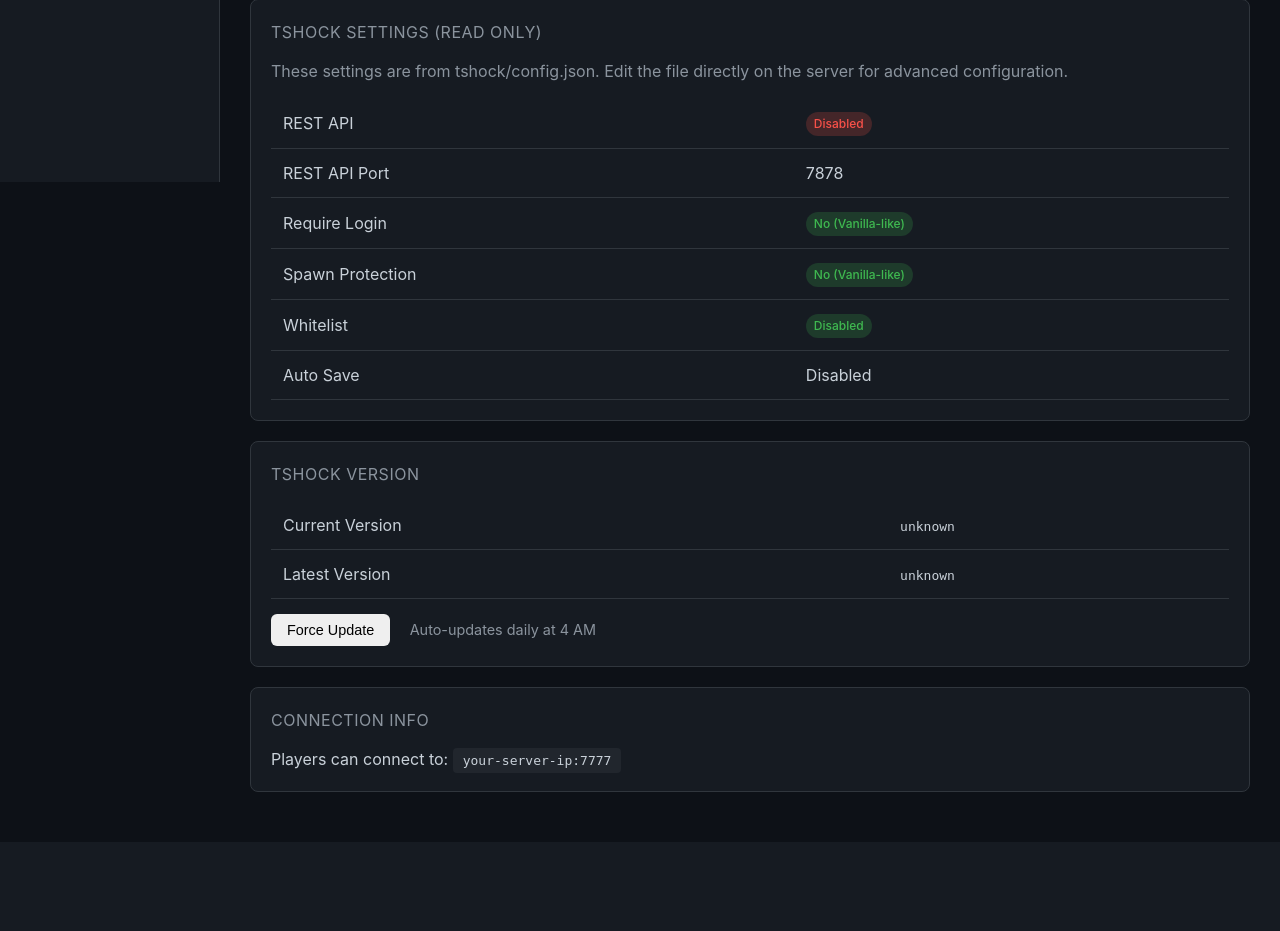
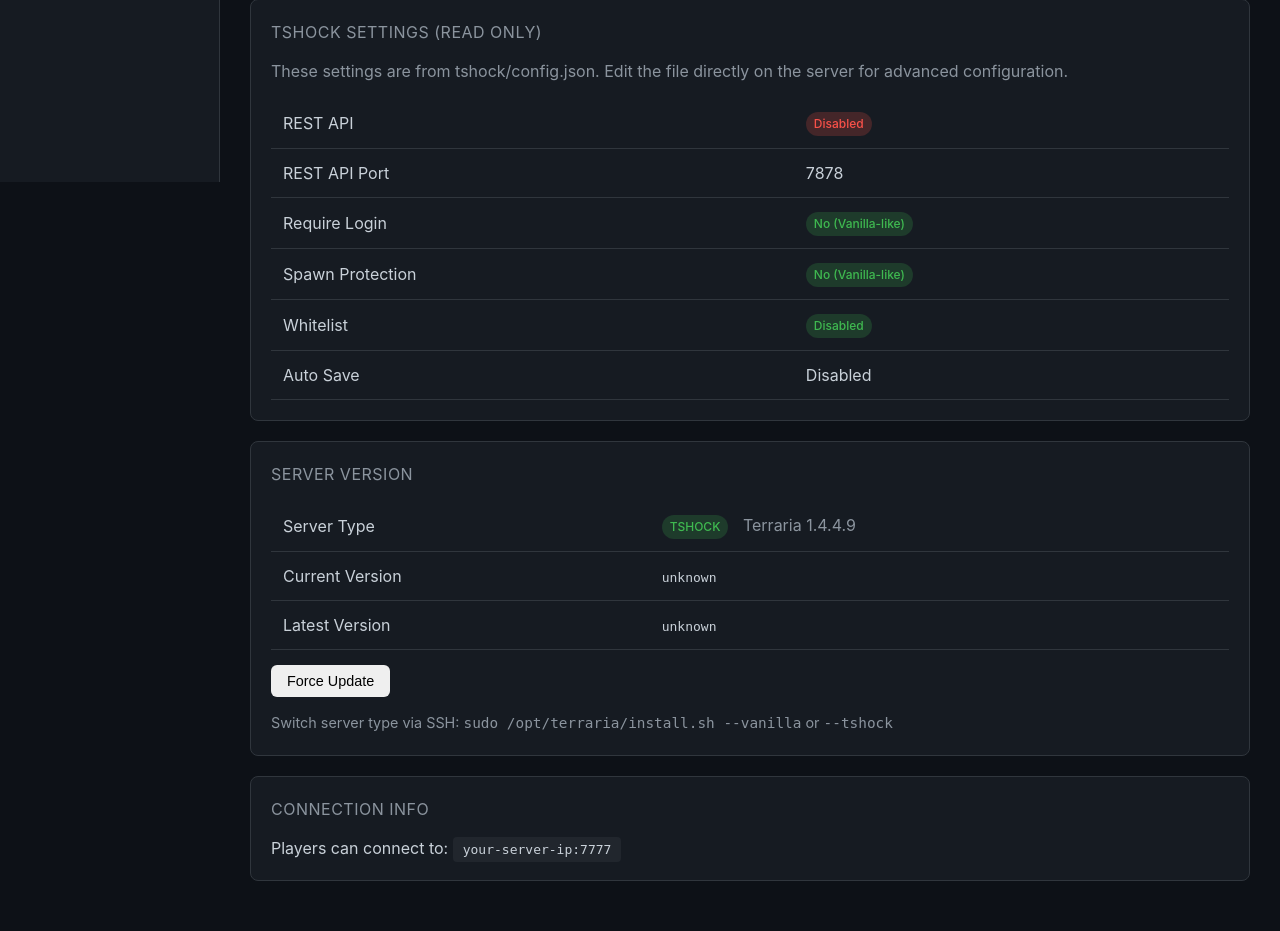
Before and after one commit to Melnikov37/Terraria-Server, a Flask app: page /config in a window 1280 px wide. Shown: the part 618-1549 px from the top of the page. Before the commit the page ends 1410 px from the top, so only its background shows below. Run offline with Flask 3, Linux system fonts and the light colour scheme; the visitor is signed in with stand-in values (Sample User, id 1); data that the repository does not hold is empty.

Commit message:
feat: Add server type selection (TShock vs Vanilla)
- Interactive choice during first install
- Command line flags: --tshock or --vanilla
- Auto-detect and preserve existing server type
- Support both server types in update.sh
- Show server type in web admin dashboard and config
- Vanilla server uses latest Terraria version
- TShock uses stable version (currently 1.4.4.9)

Switch server: sudo ./install.sh --vanilla
             sudo ./install.sh --tshock

Co-Authored-By: Claude Opus 4.5 <noreply@anthropic.com>

```diff
--- a/admin/app.py
+++ b/admin/app.py
@@ -29,9 +29,18 @@ REST_URL = os.environ.get('REST_URL', 'http://127.0.0.1:7878')
 REST_TOKEN = os.environ.get('REST_TOKEN', '')
 ADMIN_USERNAME = os.environ.get('ADMIN_USERNAME', 'admin')
 ADMIN_PASSWORD = os.environ.get('ADMIN_PASSWORD', 'admin')
+SERVER_TYPE = os.environ.get('SERVER_TYPE', 'tshock')
 CONFIG_FILE = os.path.join(TERRARIA_DIR, 'serverconfig.txt')
 TSHOCK_CONFIG = os.path.join(TERRARIA_DIR, 'tshock', 'config.json')
 SERVICE_NAME = 'terraria'
+
+def get_server_type():
+    """Get current server type from file or env"""
+    type_file = os.path.join(TERRARIA_DIR, '.server_type')
+    if os.path.exists(type_file):
+        with open(type_file) as f:
+            return f.read().strip()
+    return SERVER_TYPE
 
 
 # ============== Auth ==============
@@ -90,6 +99,8 @@ def rest_call(endpoint, method='GET', data=None):
 
 def get_server_status():
     """Get comprehensive server status"""
+    server_type = get_server_type()
+
     # Check systemd service
     try:
         result = subprocess.run(
@@ -100,26 +111,41 @@ def get_server_status():
     except:
         service_running = False
 
-    # Get TShock status via REST
-    rest_status = rest_call('/v2/server/status')
+    # Get version from file
+    version = 'unknown'
+    version_file = os.path.join(TERRARIA_DIR, '.server_version')
+    if os.path.exists(version_file):
+        with open(version_file) as f:
+            version = f.read().strip()
 
-    if rest_status.get('status') == '200':
-        return {
-            'online': True,
-            'service': service_running,
-            'name': rest_status.get('name', 'Terraria Server'),
-            'port': rest_status.get('port', 7777),
-            'players': rest_status.get('playercount', 0),
-            'max_players': rest_status.get('maxplayers', 8),
-            'world': rest_status.get('world', 'Unknown'),
-            'uptime': rest_status.get('uptime', ''),
-            'version': rest_status.get('serverversion', ''),
-        }
+    # For TShock, try REST API
+    if server_type == 'tshock':
+        rest_status = rest_call('/v2/server/status')
 
+        if rest_status.get('status') == '200':
+            return {
+                'online': True,
+                'service': service_running,
+                'server_type': server_type,
+                'name': rest_status.get('name', 'Terraria Server'),
+                'port': rest_status.get('port', 7777),
+                'players': rest_status.get('playercount', 0),
+                'max_players': rest_status.get('maxplayers', 8),
+                'world': rest_status.get('world', 'Unknown'),
+                'uptime': rest_status.get('uptime', ''),
+                'version': rest_status.get('serverversion', version),
+            }
+
+    # For vanilla or if REST failed, just check service
     return {
-        'online': False,
+        'online': service_running,
         'service': service_running,
-        'error': rest_status.get('error', 'Cannot connect to server')
+        'server_type': server_type,
+        'version': version,
+        'port': 7777,
+        'players': '?' if service_running else 0,
+        'max_players': 8,
+        'error': None if service_running else 'Server is stopped'
     }
 
 
@@ -345,22 +371,42 @@ def server_control(action):
 # ============== Update ==============
 
 def get_version_info():
-    """Get current and latest TShock versions"""
+    """Get current and latest server versions"""
+    server_type = get_server_type()
+
     current = "unknown"
-    version_file = os.path.join(TERRARIA_DIR, '.tshock_version')
+    version_file = os.path.join(TERRARIA_DIR, '.server_version')
     if os.path.exists(version_file):
         with open(version_file) as f:
             current = f.read().strip()
 
     latest = "unknown"
     try:
-        resp = requests.get('https://api.github.com/repos/Pryaxis/TShock/releases/latest', timeout=5)
-        if resp.ok:
-            latest = resp.json().get('tag_name', 'unknown')
+        if server_type == 'tshock':
+            resp = requests.get('https://api.github.com/repos/Pryaxis/TShock/releases/latest', timeout=5)
+            if resp.ok:
+                latest = resp.json().get('tag_name', 'unknown')
+        else:
+            # For vanilla, check terraria.org
+            resp = requests.get('https://terraria.org/api/get/dedicated-servers-names', timeout=5)
+            if resp.ok:
+                files = resp.json()
+                if files:
+                    # Extract version from filename like "terraria-server-1452.zip"
+                    import re
+                    match = re.search(r'(\d+)', files[0])
+                    if match:
+                        ver = match.group(1)
+                        latest = f"1.4.5.{ver[-1]}" if len(ver) == 4 else ver
     except:
         pass
 
-    return {'current': current, 'latest': latest, 'update_available': current != latest and latest != 'unknown'}
+    return {
+        'current': current,
+        'latest': latest,
+        'server_type': server_type,
+        'update_available': current != latest and latest != 'unknown'
+    }
 
 
 @app.route('/update', methods=['POST'])
--- a/admin/templates/config.html
+++ b/admin/templates/config.html
@@ -117,8 +117,21 @@
 </div>
 
 <div class="card">
-    <div class="card-title">TShock Version</div>
+    <div class="card-title">Server Version</div>
     <table class="table">
+        <tr>
+            <td>Server Type</td>
+            <td>
+                <span class="badge {{ 'badge-success' if version.server_type == 'tshock' else 'badge-warning' }}">
+                    {{ version.server_type|upper }}
+                </span>
+                {% if version.server_type == 'tshock' %}
+                    <span style="color: var(--text-muted); margin-left: 10px;">Terraria 1.4.4.9</span>
+                {% else %}
+                    <span style="color: var(--text-muted); margin-left: 10px;">Latest Terraria</span>
+                {% endif %}
+            </td>
+        </tr>
         <tr>
             <td>Current Version</td>
             <td><code>{{ version.current }}</code></td>
@@ -134,15 +147,15 @@
         </tr>
     </table>
     <div style="margin-top: 15px;">
-        <form method="POST" action="{{ url_for('update_server') }}" class="inline-form" onsubmit="return confirm('This will update TShock and restart the server. Continue?');">
+        <form method="POST" action="{{ url_for('update_server') }}" class="inline-form" onsubmit="return confirm('This will update the server and restart. Continue?');">
             <button type="submit" class="btn {{ 'btn-warning' if version.update_available else 'btn-secondary' }}">
                 {{ 'Update Now' if version.update_available else 'Force Update' }}
             </button>
         </form>
-        <span style="color: var(--text-muted); margin-left: 15px; font-size: 0.9rem;">
-            Auto-updates daily at 4 AM
-        </span>
     </div>
+    <p style="margin-top: 15px; color: var(--text-muted); font-size: 0.9rem;">
+        Switch server type via SSH: <code>sudo /opt/terraria/install.sh --vanilla</code> or <code>--tshock</code>
+    </p>
 </div>
 
 <div class="card">
```
Also changed, not shown: admin/templates/dashboard.html (+5 -2 lines), 2 other files.
